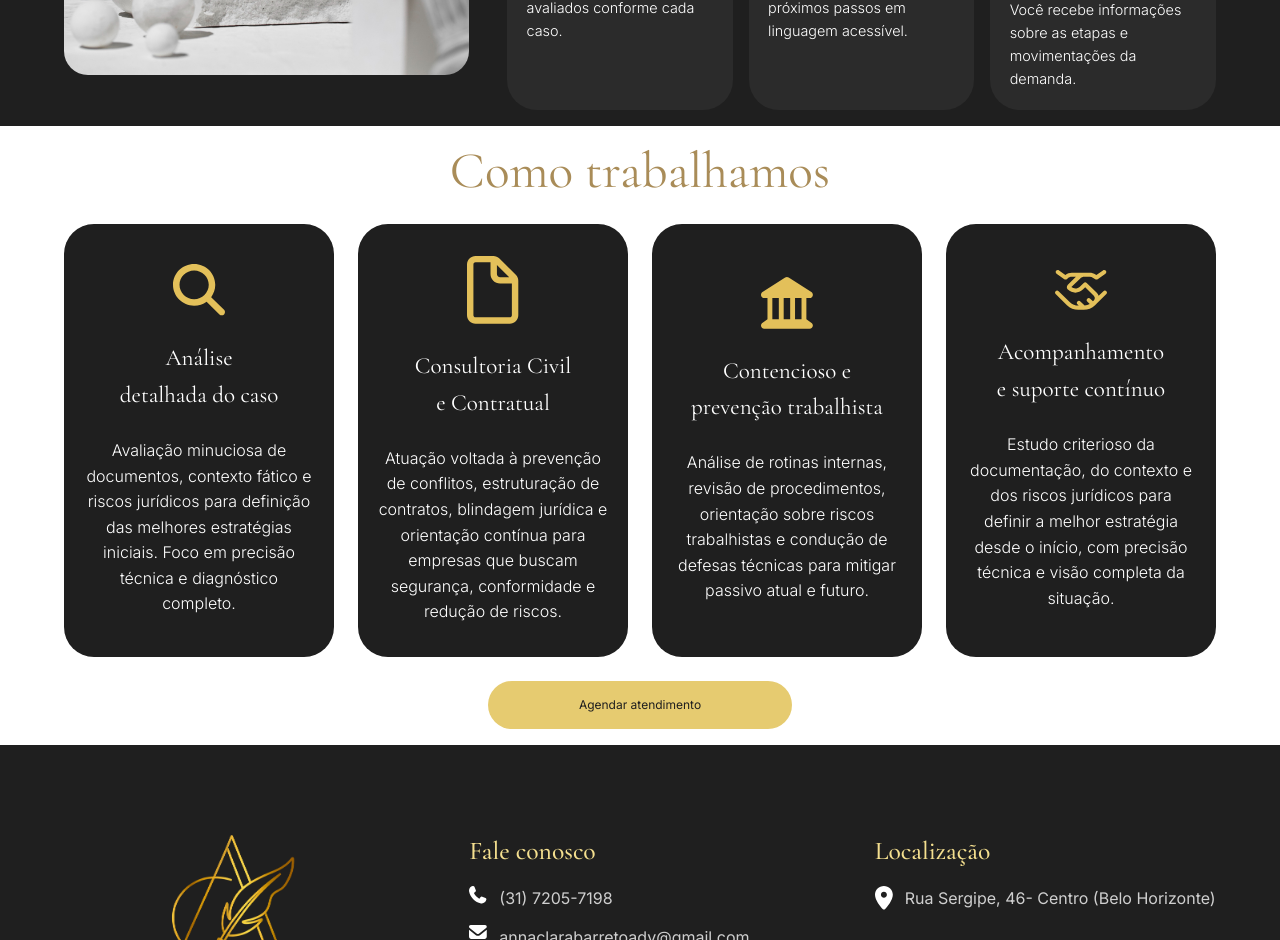
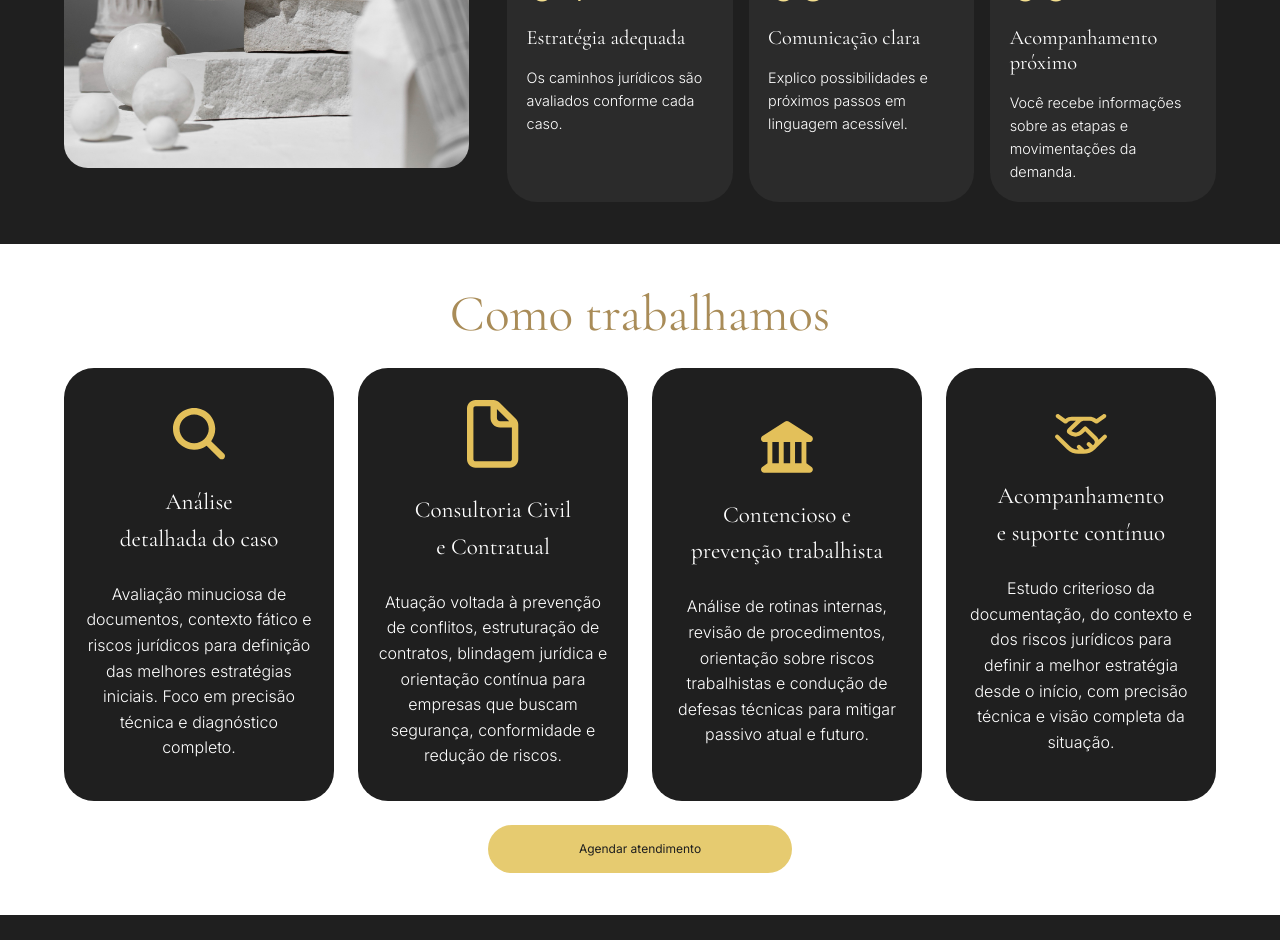
Before and after one commit to andyxzdev/Barreto_e_santana_adv, a React (Vite) app in the folder front-end/barreto_e_santana_adv/: page /sobre in a window 1280 px wide. Shown: the part 1860-2800 px from the top of the page. Built offline with nearby package versions, Linux system fonts and the light colour scheme.

Commit message:
feat: atualiza contatos e ajusta feedbacks e espacamentos

```diff
--- a/front-end/barreto_e_santana_adv/src/assets/components/button/ButtonContact.jsx
+++ b/front-end/barreto_e_santana_adv/src/assets/components/button/ButtonContact.jsx
@@ -5,7 +5,7 @@ const ButtonContact = ({ Text = "", customStyle = {} }) => {
   return (
     <button className="button" customStyle={{}}>
       <a
-        href="https://api.whatsapp.com/send?phone=553172057198&text=Ol%C3%A1%2C%20gostaria%20de%20mais%20informa%C3%A7%C3%B5es%20sobre%20seus%20servi%C3%A7os."
+        href="https://api.whatsapp.com/send?phone=5531991838165&text=Ol%C3%A1%2C%20gostaria%20de%20mais%20informa%C3%A7%C3%B5es%20sobre%20seus%20servi%C3%A7os."
         target="_blank"
         rel="noopener noreferrer"
       >
--- a/front-end/barreto_e_santana_adv/src/assets/components/footer/Footer.jsx
+++ b/front-end/barreto_e_santana_adv/src/assets/components/footer/Footer.jsx
@@ -51,7 +51,7 @@ const Footer = ({ customStyle }) => {
             <li>
               <ul>
                 <img src={IconePhone} alt="Telefone" />
-                <p>(31) 7205-7198</p>
+                <p>(31) 99183-8165</p>
               </ul>
               <ul>
                 <img src={IconeEmail} alt="Email" />
@@ -61,7 +61,7 @@ const Footer = ({ customStyle }) => {
 
             <button className="ButtonTopo">
               <a
-                href="https://api.whatsapp.com/send?phone=553172057198&text=Ol%C3%A1%2C%20gostaria%20de%20mais%20informa%C3%A7%C3%B5es%20sobre%20seus%20servi%C3%A7os."
+                href="https://api.whatsapp.com/send?phone=5531991838165&text=Ol%C3%A1%2C%20gostaria%20de%20mais%20informa%C3%A7%C3%B5es%20sobre%20seus%20servi%C3%A7os."
                 target="_blank"
                 rel="noopener noreferrer"
               >
@@ -107,7 +107,7 @@ const Footer = ({ customStyle }) => {
             <h1>Localização</h1>
             <li>
               <img src={IconeLocalization} alt="Localização" />
-              <p>Rua Sergipe, 46- Centro (Belo Horizonte)</p>
+              <p>R. 741, 155 - Jardim Vitoria, Belo Horizonte - MG, 31970-643</p>
             </li>
           </div>
           <div className="Links_rapidos_footer">
--- a/front-end/barreto_e_santana_adv/src/assets/components/footer/FooterPoli.jsx
+++ b/front-end/barreto_e_santana_adv/src/assets/components/footer/FooterPoli.jsx
@@ -51,7 +51,7 @@ const FooterPoli = ({ customStyle }) => {
             <li>
               <ul>
                 <img src={IconePhone} alt="Telefone" />
-                <p>(31) 7205-7198</p>
+                <p>(31) 99183-8165</p>
               </ul>
               <ul>
                 <img src={IconeEmail} alt="Email" />
@@ -61,7 +61,7 @@ const FooterPoli = ({ customStyle }) => {
 
             <button className="ButtonTopo">
               <a
-                href="https://api.whatsapp.com/send?phone=553172057198&text=Ol%C3%A1%2C%20gostaria%20de%20mais%20informa%C3%A7%C3%B5es%20sobre%20seus%20servi%C3%A7os."
+                href="https://api.whatsapp.com/send?phone=5531991838165&text=Ol%C3%A1%2C%20gostaria%20de%20mais%20informa%C3%A7%C3%B5es%20sobre%20seus%20servi%C3%A7os."
                 target="_blank"
                 rel="noopener noreferrer"
               >
@@ -107,7 +107,7 @@ const FooterPoli = ({ customStyle }) => {
             <h1>Localização</h1>
             <li>
               <img src={IconeLocalization} alt="Localização" />
-              <p>Rua Sergipe, 46- Centro (Belo Horizonte)</p>
+              <p>R. 741, 155 - Jardim Vitoria, Belo Horizonte - MG, 31970-643</p>
             </li>
           </div>
           <div className="Links_rapidos_footer">
--- a/front-end/barreto_e_santana_adv/src/assets/components/footer/FooterSobre.jsx
+++ b/front-end/barreto_e_santana_adv/src/assets/components/footer/FooterSobre.jsx
@@ -51,7 +51,7 @@ const FooterSobre = ({ customStyle }) => {
             <li>
               <ul>
                 <img src={IconePhone} alt="Telefone" />
-                <p>(31) 7205-7198</p>
+                <p>(31) 99183-8165</p>
               </ul>
               <ul>
                 <img src={IconeEmail} alt="Email" />
@@ -61,7 +61,7 @@ const FooterSobre = ({ customStyle }) => {
 
             <button className="ButtonTopo">
               <a
-                href="https://api.whatsapp.com/send?phone=553172057198&text=Ol%C3%A1%2C%20gostaria%20de%20mais%20informa%C3%A7%C3%B5es%20sobre%20seus%20servi%C3%A7os."
+                href="https://api.whatsapp.com/send?phone=5531991838165&text=Ol%C3%A1%2C%20gostaria%20de%20mais%20informa%C3%A7%C3%B5es%20sobre%20seus%20servi%C3%A7os."
                 target="_blank"
                 rel="noopener noreferrer"
               >
@@ -107,7 +107,7 @@ const FooterSobre = ({ customStyle }) => {
             <h1>Localização</h1>
             <li>
               <img src={IconeLocalization} alt="Localização" />
-              <p>Rua Sergipe, 46- Centro (Belo Horizonte)</p>
+              <p>R. 741, 155 - Jardim Vitoria, Belo Horizonte - MG, 31970-643</p>
             </li>
           </div>
           <div className="Links_rapidos_footer">
--- a/front-end/barreto_e_santana_adv/src/assets/components/header/Header.jsx
+++ b/front-end/barreto_e_santana_adv/src/assets/components/header/Header.jsx
@@ -68,7 +68,7 @@ const Header = ({ customStyle }) => {
             className="ButtonTopo"
             onClick={() => {
               toggleMenu();
-              window.open("https://wa.me/553172057198", "_blank");
+              window.open("https://wa.me/5531991838165", "_blank");
             }}
           >
             Agende seu atendimento
--- a/front-end/barreto_e_santana_adv/src/assets/components/header/HeaderPoli.jsx
+++ b/front-end/barreto_e_santana_adv/src/assets/components/header/HeaderPoli.jsx
@@ -43,7 +43,7 @@ const HeaderPoli = ({ customStyle }) => {
             className="ButtonTopo"
             onClick={() => {
               toggleMenu();
-              window.open("https://wa.me/553172057198", "_blank");
+              window.open("https://wa.me/5531991838165", "_blank");
             }}
           >
             Contato
--- a/front-end/barreto_e_santana_adv/src/assets/components/header/HeaderSobre.jsx
+++ b/front-end/barreto_e_santana_adv/src/assets/components/header/HeaderSobre.jsx
@@ -58,7 +58,7 @@ const HeaderSobre = ({ customStyle }) => {
             className="ButtonTopo"
             onClick={() => {
               toggleMenu();
-              window.open("https://wa.me/553172057198", "_blank");
+              window.open("https://wa.me/5531991838165", "_blank");
             }}
           >
             Contato
--- a/front-end/barreto_e_santana_adv/src/pages/home/App.jsx
+++ b/front-end/barreto_e_santana_adv/src/pages/home/App.jsx
@@ -64,7 +64,7 @@ function App() {
               className="Button_hero"
               onClick={() => {
                 toggleMenu();
-                window.open("https://wa.me/553172057198", "_blank");
+                window.open("https://wa.me/5531991838165", "_blank");
               }}
             >
               Fale conosco
--- a/front-end/barreto_e_santana_adv/src/pages/politprivac/Politprivac.jsx
+++ b/front-end/barreto_e_santana_adv/src/pages/politprivac/Politprivac.jsx
@@ -29,7 +29,7 @@ function Politprivac() {
             <div className="contato1">
               <img src={IconPhone} alt="" />
               <p>
-                <p>(31) 7205-7198</p>
+                <p>(31) 99183-8165</p>
               </p>
             </div>
             <div className="contato2">
--- a/front-end/barreto_e_santana_adv/src/styles/responsive.scss
+++ b/front-end/barreto_e_santana_adv/src/styles/responsive.scss
@@ -200,10 +200,11 @@ header, header.home-header {
 .result-number { font-size: clamp(3rem, 6vw, 5.5rem); }
 
 .feedback-section {
+  background-color: #fff;
   padding: var(--section-space) var(--page-gutter);
   border-bottom-left-radius: clamp(2.5rem, 8vw, 7.5rem);
   border-bottom-right-radius: clamp(2.5rem, 8vw, 7.5rem);
-  h1 { font-size: clamp(2rem, 4vw, 4rem); line-height: 1.15; margin-top: 0; }
+  h1 { color: #a98c58; font-size: clamp(2rem, 4vw, 4rem); line-height: 1.15; margin-top: 0; }
 }
 .carousel {
   display: grid;
@@ -455,10 +456,10 @@ footer {
   }
 }
 
-// Compact spacing only on Home and Sobre; privacy and footer styles stay unchanged.
+// Section spacing only on Home and Sobre; privacy and footer styles stay unchanged.
 .Topo-inicio ~ section,
 .Topo-sobre ~ section {
-  --section-space: clamp(.75rem, 1.25vw, 1.25rem);
+  --section-space: clamp(2rem, 3.25vw, 3.25rem);
 }
 .Topo-inicio .infos-topo,
-.Topo-sobre .infos-topo { padding-bottom: 1rem; }
+.Topo-sobre .infos-topo { padding-bottom: 2rem; }
```
